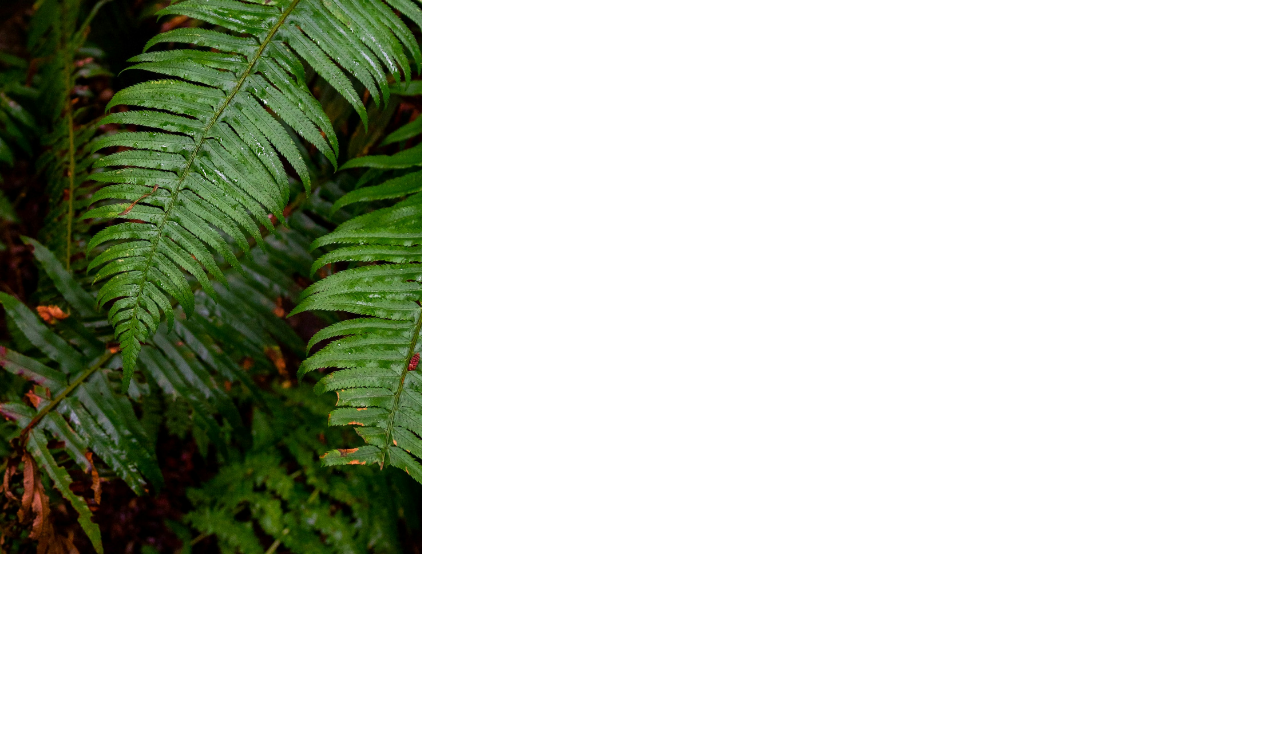
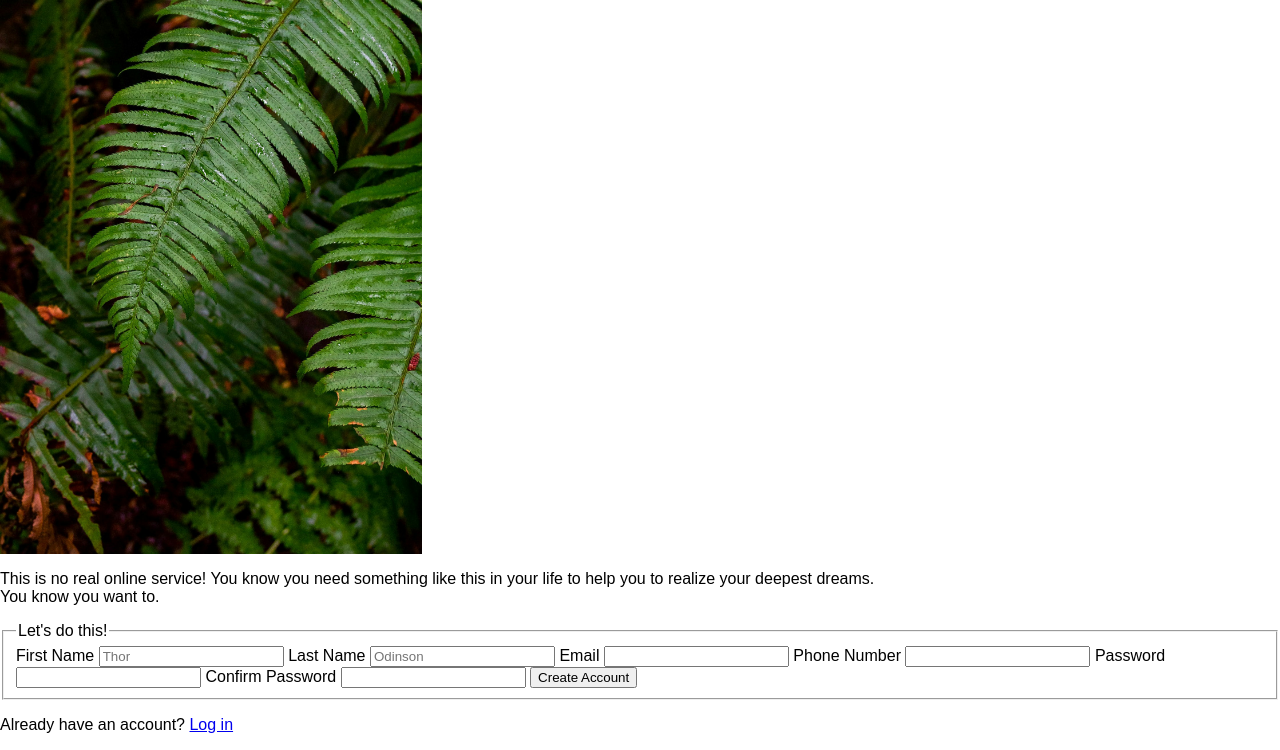
Before and after one commit to jvp36/Sign-up-Form, a plain HTML site: page index.html in a window 1280 px wide. Shown: the part 246-996 px from the top of the page. Before the commit the page ends 800 px from the top, so only its background shows below. Drawn offline with Linux system fonts and the light colour scheme; files whose address does not match are found by name.

Commit message:
Add form in HTML

```diff
--- a/index.html
+++ b/index.html
@@ -7,13 +7,42 @@
     <title>Sign-up Form</title>
 </head>
 <body>
-    <div class="bg-img">
-        <div class="hero">
-            <img src="/img/odin-lined.png" alt="Odin Project Logo" class="hero-logo" width="80px">
-            <h1 class="hero-title">ODIN</h1>
+    <div class="container">
+        <div class="bg-img">
+            <div class="hero">
+                <img src="/img/odin-lined.png" alt="Odin Project Logo" class="hero-logo" width="80px">
+                <h1 class="hero-title">ODIN</h1>
+            </div>
         </div>
+        <div class="form">
+            <p>
+                This is no real online service! You know you need something like this in your life to help you to realize your deepest dreams.
+                <br>
+                You know you want to.
+            </p>
+            <form action="#">
+                <fieldset>
+                    <legend>Let's do this!</legend>
+                    <label for="user_name" >First Name</label>
+                    <input type="text" id="user_name" placeholder="Thor">
+                    <label for="user_surname" >Last Name</label>
+                    <input type="text" id="user_surname" placeholder="Odinson">
+                    <label for="email">Email</label>
+                    <input type="email" id="email">
+                    <label for="user_phone_number">Phone Number</label>
+                    <input type="tel" id="user_phone_number">
+                    <label for="user_pasword">Password</label>
+                    <input type="password" id="user_pasword">
+                    <label for="user_confirm_pasword">Confirm Password</label>
+                    <input type="password" id="user_confirm_pasword">
+                    <input type="submit" value="Create Account">
+                </fieldset>
+            </form>
+            <p>Already have an account? <a href="#">Log in</a></p>
+        </div>
+
+
     </div>
-
 
 </body>
 </html>
```
